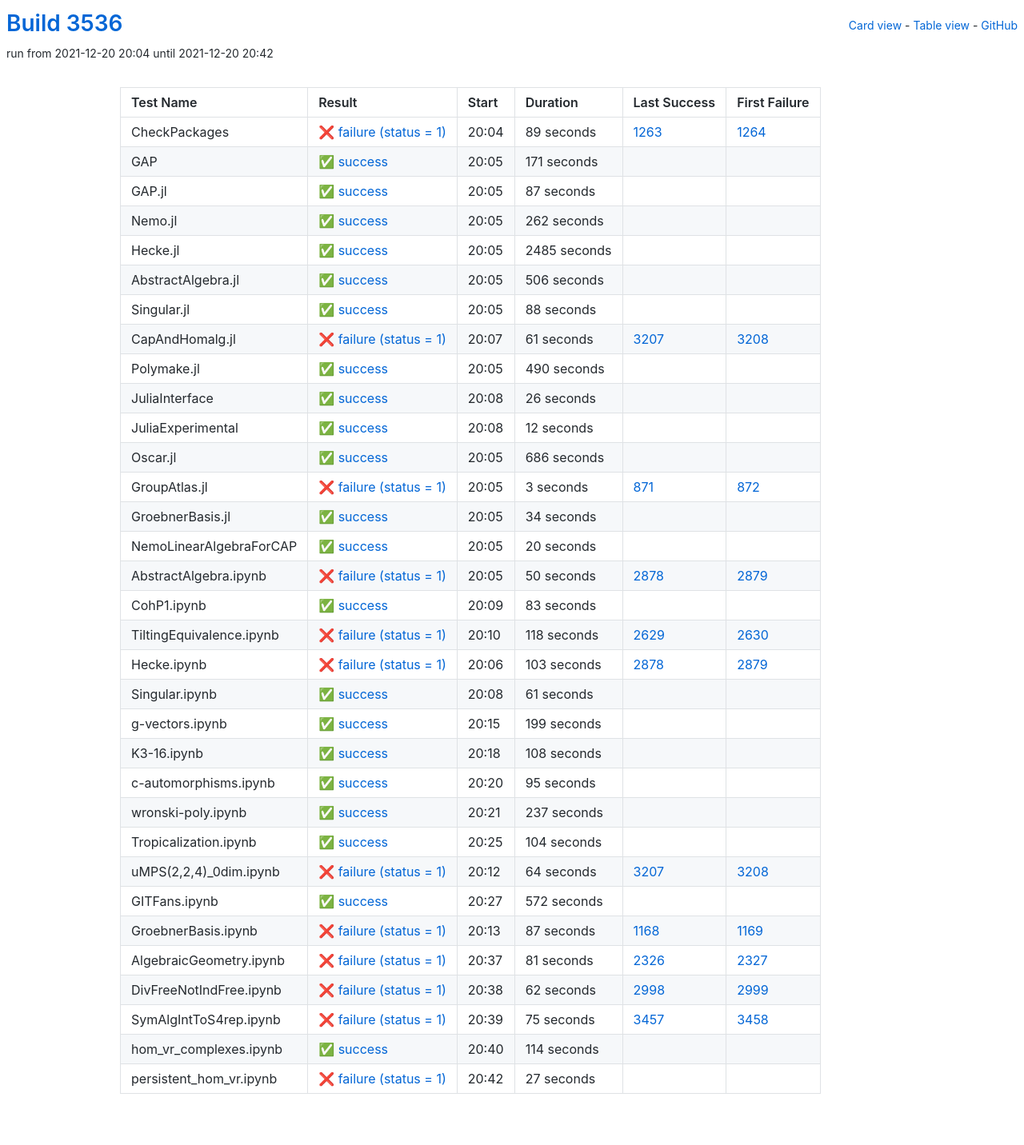
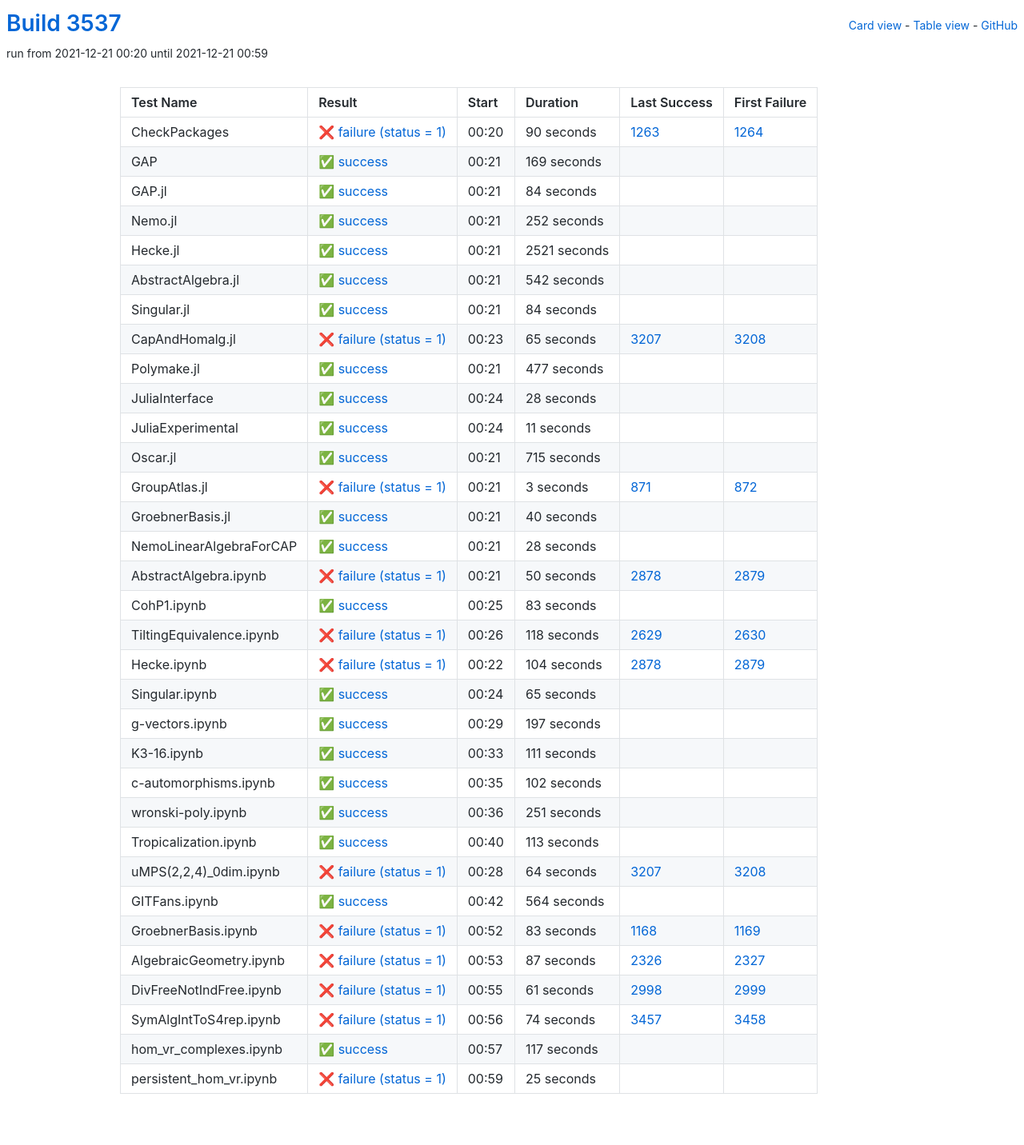
Before and after one commit to oscar-system/oscar-ci-status-stable, a Jekyll site: the page built from table.html, in a window 1280 px wide. Shown: the whole page at 80% size. Built offline with Jekyll 4.4.1, drawn with Linux system fonts in a browser that asks for light colours.

Commit message:
Build #3537

```diff
--- a/_data/ci.yml
+++ b/_data/ci.yml
@@ -1,6 +1,6 @@
 ---
-build: 3536
-build_url: https://oscarci.mathematik.uni-kl.de/job/oscar-stable/3536/
+build: 3537
+build_url: https://oscarci.mathematik.uni-kl.de/job/oscar-stable/3537/
 job: oscar-stable
 organization: oscar-system
 repo: oscar-ci-status-stable
@@ -8,152 +8,152 @@ repourl: https://github.com/oscar-system/oscar-ci-status-stable
 tests:
 - name: CheckPackages
   id: checkpackages
-  log: https://oscarci.mathematik.uni-kl.de/job/oscar-stable/3536/artifact/logs/build-3536/CheckPackages.log
-  start: 2021-12-20 20:04
+  log: https://oscarci.mathematik.uni-kl.de/job/oscar-stable/3537/artifact/logs/build-3537/CheckPackages.log
+  start: 2021-12-21 00:20
   success: false
   exitcode: 1
   status: failure
-  duration: 89
+  duration: 90
   last_success: 1263
   last_success_url: https://oscarci.mathematik.uni-kl.de/job/oscar-stable/1263/
   first_failure: 1264
   first_failure_url: https://oscarci.mathematik.uni-kl.de/job/oscar-stable/1264/
 - name: GAP
   id: gap
-  log: https://oscarci.mathematik.uni-kl.de/job/oscar-stable/3536/artifact/logs/build-3536/GAP.log
-  start: 2021-12-20 20:05
+  log: https://oscarci.mathematik.uni-kl.de/job/oscar-stable/3537/artifact/logs/build-3537/GAP.log
+  start: 2021-12-21 00:21
   success: true
   exitcode: 0
   status: success
-  duration: 171
+  duration: 169
   last_success: false
   last_success_url:
   first_failure: false
   first_failure_url:
 - name: GAP.jl
   id: gap-jl
-  log: https://oscarci.mathematik.uni-kl.de/job/oscar-stable/3536/artifact/logs/build-3536/GAP.jl.log
-  start: 2021-12-20 20:05
+  log: https://oscarci.mathematik.uni-kl.de/job/oscar-stable/3537/artifact/logs/build-3537/GAP.jl.log
+  start: 2021-12-21 00:21
   success: true
   exitcode: 0
   status: success
-  duration: 87
+  duration: 84
   last_success: false
   last_success_url:
   first_failure: false
   first_failure_url:
 - name: Nemo.jl
   id: nemo-jl
-  log: https://oscarci.mathematik.uni-kl.de/job/oscar-stable/3536/artifact/logs/build-3536/Nemo.jl.log
-  start: 2021-12-20 20:05
+  log: https://oscarci.mathematik.uni-kl.de/job/oscar-stable/3537/artifact/logs/build-3537/Nemo.jl.log
+  start: 2021-12-21 00:21
   success: true
   exitcode: 0
   status: success
-  duration: 262
+  duration: 252
   last_success: false
   last_success_url:
   first_failure: false
   first_failure_url:
 - name: Hecke.jl
   id: hecke-jl
-  log: https://oscarci.mathematik.uni-kl.de/job/oscar-stable/3536/artifact/logs/build-3536/Hecke.jl.log
-  start: 2021-12-20 20:05
+  log: https://oscarci.mathematik.uni-kl.de/job/oscar-stable/3537/artifact/logs/build-3537/Hecke.jl.log
+  start: 2021-12-21 00:21
   success: true
   exitcode: 0
   status: success
-  duration: 2485
+  duration: 2521
   last_success: false
   last_success_url:
   first_failure: false
   first_failure_url:
 - name: AbstractAlgebra.jl
   id: abstractalgebra-jl
-  log: https://oscarci.mathematik.uni-kl.de/job/oscar-stable/3536/artifact/logs/build-3536/AbstractAlgebra.jl.log
-  start: 2021-12-20 20:05
+  log: https://oscarci.mathematik.uni-kl.de/job/oscar-stable/3537/artifact/logs/build-3537/AbstractAlgebra.jl.log
+  start: 2021-12-21 00:21
   success: true
   exitcode: 0
   status: success
-  duration: 506
+  duration: 542
   last_success: false
   last_success_url:
   first_failure: false
   first_failure_url:
 - name: Singular.jl
   id: singular-jl
-  log: https://oscarci.mathematik.uni-kl.de/job/oscar-stable/3536/artifact/logs/build-3536/Singular.jl.log
-  start: 2021-12-20 20:05
+  log: https://oscarci.mathematik.uni-kl.de/job/oscar-stable/3537/artifact/logs/build-3537/Singular.jl.log
+  start: 2021-12-21 00:21
   success: true
   exitcode: 0
   status: success
-  duration: 88
+  duration: 84
   last_success: false
   last_success_url:
   first_failure: false
   first_failure_url:
 - name: CapAndHomalg.jl
   id: capandhomalg-jl
-  log: https://oscarci.mathematik.uni-kl.de/job/oscar-stable/3536/artifact/logs/build-3536/CapAndHomalg.jl.log
-  start: 2021-12-20 20:07
+  log: https://oscarci.mathematik.uni-kl.de/job/oscar-stable/3537/artifact/logs/build-3537/CapAndHomalg.jl.log
+  start: 2021-12-21 00:23
   success: false
   exitcode: 1
   status: failure
-  duration: 61
+  duration: 65
   last_success: 3207
   last_success_url: https://oscarci.mathematik.uni-kl.de/job/oscar-stable/3207/
   first_failure: 3208
   first_failure_url: https://oscarci.mathematik.uni-kl.de/job/oscar-stable/3208/
 - name: Polymake.jl
   id: polymake-jl
-  log: https://oscarci.mathematik.uni-kl.de/job/oscar-stable/3536/artifact/logs/build-3536/Polymake.jl.log
-  start: 2021-12-20 20:05
+  log: https://oscarci.mathematik.uni-kl.de/job/oscar-stable/3537/artifact/logs/build-3537/Polymake.jl.log
+  start: 2021-12-21 00:21
   success: true
   exitcode: 0
   status: success
-  duration: 490
+  duration: 477
   last_success: false
   last_success_url:
   first_failure: false
   first_failure_url:
 - name: JuliaInterface
   id: juliainterface
-  log: https://oscarci.mathematik.uni-kl.de/job/oscar-stable/3536/artifact/logs/build-3536/JuliaInterface.log
-  start: 2021-12-20 20:08
+  log: https://oscarci.mathematik.uni-kl.de/job/oscar-stable/3537/artifact/logs/build-3537/JuliaInterface.log
+  start: 2021-12-21 00:24
   success: true
   exitcode: 0
   status: success
-  duration: 26
+  duration: 28
   last_success: false
   last_success_url:
   first_failure: false
   first_failure_url:
 - name: JuliaExperimental
   id: juliaexperimental
-  log: https://oscarci.mathematik.uni-kl.de/job/oscar-stable/3536/artifact/logs/build-3536/JuliaExperimental.log
-  start: 2021-12-20 20:08
+  log: https://oscarci.mathematik.uni-kl.de/job/oscar-stable/3537/artifact/logs/build-3537/JuliaExperimental.log
+  start: 2021-12-21 00:24
   success: true
   exitcode: 0
   status: success
-  duration: 12
+  duration: 11
   last_success: false
   last_success_url:
   first_failure: false
   first_failure_url:
 - name: Oscar.jl
   id: oscar-jl
-  log: https://oscarci.mathematik.uni-kl.de/job/oscar-stable/3536/artifact/logs/build-3536/Oscar.jl.log
-  start: 2021-12-20 20:05
+  log: https://oscarci.mathematik.uni-kl.de/job/oscar-stable/3537/artifact/logs/build-3537/Oscar.jl.log
+  start: 2021-12-21 00:21
   success: true
   exitcode: 0
   status: success
-  duration: 686
+  duration: 715
   last_success: false
   last_success_url:
   first_failure: false
   first_failure_url:
 - name: GroupAtlas.jl
   id: groupatlas-jl
-  log: https://oscarci.mathematik.uni-kl.de/job/oscar-stable/3536/artifact/logs/build-3536/GroupAtlas.jl.log
-  start: 2021-12-20 20:05
+  log: https://oscarci.mathematik.uni-kl.de/job/oscar-stable/3537/artifact/logs/build-3537/GroupAtlas.jl.log
+  start: 2021-12-21 00:21
   success: false
   exitcode: 1
   status: failure
@@ -164,32 +164,32 @@ tests:
   first_failure_url: https://oscarci.mathematik.uni-kl.de/job/oscar-stable/872/
 - name: GroebnerBasis.jl
   id: groebnerbasis-jl
-  log: https://oscarci.mathematik.uni-kl.de/job/oscar-stable/3536/artifact/logs/build-3536/GroebnerBasis.jl.log
-  start: 2021-12-20 20:05
+  log: https://oscarci.mathematik.uni-kl.de/job/oscar-stable/3537/artifact/logs/build-3537/GroebnerBasis.jl.log
+  start: 2021-12-21 00:21
   success: true
   exitcode: 0
   status: success
-  duration: 34
+  duration: 40
   last_success: false
   last_success_url:
   first_failure: false
   first_failure_url:
 - name: NemoLinearAlgebraForCAP
   id: nemolinearalgebraforcap
-  log: https://oscarci.mathematik.uni-kl.de/job/oscar-stable/3536/artifact/logs/build-3536/NemoLinearAlgebraForCAP.log
-  start: 2021-12-20 20:05
+  log: https://oscarci.mathematik.uni-kl.de/job/oscar-stable/3537/artifact/logs/build-3537/NemoLinearAlgebraForCAP.log
+  start: 2021-12-21 00:21
   success: true
   exitcode: 0
   status: success
-  duration: 20
+  duration: 28
   last_success: false
   last_success_url:
   first_failure: false
   first_failure_url:
 - name: AbstractAlgebra.ipynb
   id: abstractalgebra-ipynb
-  log: https://oscarci.mathematik.uni-kl.de/job/oscar-stable/3536/artifact/logs/build-3536/AbstractAlgebra.ipynb.log
-  start: 2021-12-20 20:05
+  log: https://oscarci.mathematik.uni-kl.de/job/oscar-stable/3537/artifact/logs/build-3537/AbstractAlgebra.ipynb.log
+  start: 2021-12-21 00:21
   success: false
   exitcode: 1
   status: failure
@@ -200,8 +200,8 @@ tests:
   first_failure_url: https://oscarci.mathematik.uni-kl.de/job/oscar-stable/2879/
 - name: CohP1.ipynb
   id: cohp1-ipynb
-  log: https://oscarci.mathematik.uni-kl.de/job/oscar-stable/3536/artifact/logs/build-3536/CohP1.ipynb.log
-  start: 2021-12-20 20:09
+  log: https://oscarci.mathematik.uni-kl.de/job/oscar-stable/3537/artifact/logs/build-3537/CohP1.ipynb.log
+  start: 2021-12-21 00:25
   success: true
   exitcode: 0
   status: success
@@ -212,8 +212,8 @@ tests:
   first_failure_url:
 - name: TiltingEquivalence.ipynb
   id: tiltingequivalence-ipynb
-  log: https://oscarci.mathematik.uni-kl.de/job/oscar-stable/3536/artifact/logs/build-3536/TiltingEquivalence.ipynb.log
-  start: 2021-12-20 20:10
+  log: https://oscarci.mathematik.uni-kl.de/job/oscar-stable/3537/artifact/logs/build-3537/TiltingEquivalence.ipynb.log
+  start: 2021-12-21 00:26
   success: false
   exitcode: 1
   status: failure
@@ -224,92 +224,92 @@ tests:
   first_failure_url: https://oscarci.mathematik.uni-kl.de/job/oscar-stable/2630/
 - name: Hecke.ipynb
   id: hecke-ipynb
-  log: https://oscarci.mathematik.uni-kl.de/job/oscar-stable/3536/artifact/logs/build-3536/Hecke.ipynb.log
-  start: 2021-12-20 20:06
+  log: https://oscarci.mathematik.uni-kl.de/job/oscar-stable/3537/artifact/logs/build-3537/Hecke.ipynb.log
+  start: 2021-12-21 00:22
   success: false
   exitcode: 1
   status: failure
-  duration: 103
+  duration: 104
   last_success: 2878
   last_success_url: https://oscarci.mathematik.uni-kl.de/job/oscar-stable/2878/
   first_failure: 2879
   first_failure_url: https://oscarci.mathematik.uni-kl.de/job/oscar-stable/2879/
 - name: Singular.ipynb
   id: singular-ipynb
-  log: https://oscarci.mathematik.uni-kl.de/job/oscar-stable/3536/artifact/logs/build-3536/Singular.ipynb.log
-  start: 2021-12-20 20:08
+  log: https://oscarci.mathematik.uni-kl.de/job/oscar-stable/3537/artifact/logs/build-3537/Singular.ipynb.log
+  start: 2021-12-21 00:24
   success: true
   exitcode: 0
   status: success
-  duration: 61
+  duration: 65
   last_success: false
   last_success_url:
   first_failure: false
   first_failure_url:
 - name: g-vectors.ipynb
   id: g-vectors-ipynb
-  log: https://oscarci.mathematik.uni-kl.de/job/oscar-stable/3536/artifact/logs/build-3536/g-vectors.ipynb.log
-  start: 2021-12-20 20:15
+  log: https://oscarci.mathematik.uni-kl.de/job/oscar-stable/3537/artifact/logs/build-3537/g-vectors.ipynb.log
+  start: 2021-12-21 00:29
   success: true
   exitcode: 0
   status: success
-  duration: 199
+  duration: 197
   last_success: false
   last_success_url:
   first_failure: false
   first_failure_url:
 - name: K3-16.ipynb
   id: k3-16-ipynb
-  log: https://oscarci.mathematik.uni-kl.de/job/oscar-stable/3536/artifact/logs/build-3536/K3-16.ipynb.log
-  start: 2021-12-20 20:18
+  log: https://oscarci.mathematik.uni-kl.de/job/oscar-stable/3537/artifact/logs/build-3537/K3-16.ipynb.log
+  start: 2021-12-21 00:33
   success: true
   exitcode: 0
   status: success
-  duration: 108
+  duration: 111
   last_success: false
   last_success_url:
   first_failure: false
   first_failure_url:
 - name: c-automorphisms.ipynb
   id: c-automorphisms-ipynb
-  log: https://oscarci.mathematik.uni-kl.de/job/oscar-stable/3536/artifact/logs/build-3536/c-automorphisms.ipynb.log
-  start: 2021-12-20 20:20
+  log: https://oscarci.mathematik.uni-kl.de/job/oscar-stable/3537/artifact/logs/build-3537/c-automorphisms.ipynb.log
+  start: 2021-12-21 00:35
   success: true
   exitcode: 0
   status: success
-  duration: 95
+  duration: 102
   last_success: false
   last_success_url:
   first_failure: false
   first_failure_url:
 - name: wronski-poly.ipynb
   id: wronski-poly-ipynb
-  log: https://oscarci.mathematik.uni-kl.de/job/oscar-stable/3536/artifact/logs/build-3536/wronski-poly.ipynb.log
-  start: 2021-12-20 20:21
+  log: https://oscarci.mathematik.uni-kl.de/job/oscar-stable/3537/artifact/logs/build-3537/wronski-poly.ipynb.log
+  start: 2021-12-21 00:36
   success: true
   exitcode: 0
   status: success
-  duration: 237
+  duration: 251
   last_success: false
   last_success_url:
   first_failure: false
   first_failure_url:
 - name: Tropicalization.ipynb
   id: tropicalization-ipynb
-  log: https://oscarci.mathematik.uni-kl.de/job/oscar-stable/3536/artifact/logs/build-3536/Tropicalization.ipynb.log
-  start: 2021-12-20 20:25
+  log: https://oscarci.mathematik.uni-kl.de/job/oscar-stable/3537/artifact/logs/build-3537/Tropicalization.ipynb.log
+  start: 2021-12-21 00:40
   success: true
   exitcode: 0
   status: success
-  duration: 104
+  duration: 113
   last_success: false
   last_success_url:
   first_failure: false
   first_failure_url:
 - name: uMPS(2,2,4)_0dim.ipynb
   id: umps-2-2-4-0dim-ipynb
-  log: https://oscarci.mathematik.uni-kl.de/job/oscar-stable/3536/artifact/logs/build-3536/uMPS-2-2-4-_0dim.ipynb.log
-  start: 2021-12-20 20:12
+  log: https://oscarci.mathematik.uni-kl.de/job/oscar-stable/3537/artifact/logs/build-3537/uMPS-2-2-4-_0dim.ipynb.log
+  start: 2021-12-21 00:28
   success: false
   exitcode: 1
   status: failure
@@ -320,84 +320,84 @@ tests:
   first_failure_url: https://oscarci.mathematik.uni-kl.de/job/oscar-stable/3208/
 - name: GITFans.ipynb
   id: gitfans-ipynb
-  log: https://oscarci.mathematik.uni-kl.de/job/oscar-stable/3536/artifact/logs/build-3536/GITFans.ipynb.log
-  start: 2021-12-20 20:27
+  log: https://oscarci.mathematik.uni-kl.de/job/oscar-stable/3537/artifact/logs/build-3537/GITFans.ipynb.log
+  start: 2021-12-21 00:42
   success: true
   exitcode: 0
   status: success
-  duration: 572
+  duration: 564
   last_success: false
   last_success_url:
   first_failure: false
   first_failure_url:
 - name: GroebnerBasis.ipynb
   id: groebnerbasis-ipynb
-  log: https://oscarci.mathematik.uni-kl.de/job/oscar-stable/3536/artifact/logs/build-3536/GroebnerBasis.ipynb.log
-  start: 2021-12-20 20:13
+  log: https://oscarci.mathematik.uni-kl.de/job/oscar-stable/3537/artifact/logs/build-3537/GroebnerBasis.ipynb.log
+  start: 2021-12-21 00:52
   success: false
   exitcode: 1
   status: failure
-  duration: 87
+  duration: 83
   last_success: 1168
   last_success_url: https://oscarci.mathematik.uni-kl.de/job/oscar-stable/1168/
   first_failure: 1169
   first_failure_url: https://oscarci.mathematik.uni-kl.de/job/oscar-stable/1169/
 - name: AlgebraicGeometry.ipynb
   id: algebraicgeometry-ipynb
-  log: https://oscarci.mathematik.uni-kl.de/job/oscar-stable/3536/artifact/logs/build-3536/AlgebraicGeometry.ipynb.log
-  start: 2021-12-20 20:37
+  log: https://oscarci.mathematik.uni-kl.de/job/oscar-stable/3537/artifact/logs/build-3537/AlgebraicGeometry.ipynb.log
+  start: 2021-12-21 00:53
   success: false
   exitcode: 1
   status: failure
-  duration: 81
+  duration: 87
   last_success: 2326
   last_success_url: https://oscarci.mathematik.uni-kl.de/job/oscar-stable/2326/
   first_failure: 2327
   first_failure_url: https://oscarci.mathematik.uni-kl.de/job/oscar-stable/2327/
 - name: DivFreeNotIndFree.ipynb
   id: divfreenotindfree-ipynb
-  log: https://oscarci.mathematik.uni-kl.de/job/oscar-stable/3536/artifact/logs/build-3536/DivFreeNotIndFree.ipynb.log
-  start: 2021-12-20 20:38
+  log: https://oscarci.mathematik.uni-kl.de/job/oscar-stable/3537/artifact/logs/build-3537/DivFreeNotIndFree.ipynb.log
+  start: 2021-12-21 00:55
   success: false
   exitcode: 1
   status: failure
-  duration: 62
+  duration: 61
   last_success: 2998
   last_success_url: https://oscarci.mathematik.uni-kl.de/job/oscar-stable/2998/
   first_failure: 2999
   first_failure_url: https://oscarci.mathematik.uni-kl.de/job/oscar-stable/2999/
 - name: SymAlgIntToS4rep.ipynb
   id: symalginttos4rep-ipynb
-  log: https://oscarci.mathematik.uni-kl.de/job/oscar-stable/3536/artifact/logs/build-3536/SymAlgIntToS4rep.ipynb.log
-  start: 2021-12-20 20:39
+  log: https://oscarci.mathematik.uni-kl.de/job/oscar-stable/3537/artifact/logs/build-3537/SymAlgIntToS4rep.ipynb.log
+  start: 2021-12-21 00:56
   success: false
   exitcode: 1
   status: failure
-  duration: 75
+  duration: 74
   last_success: 3457
   last_success_url: https://oscarci.mathematik.uni-kl.de/job/oscar-stable/3457/
   first_failure: 3458
   first_failure_url: https://oscarci.mathematik.uni-kl.de/job/oscar-stable/3458/
 - name: hom_vr_complexes.ipynb
   id: hom-vr-complexes-ipynb
-  log: https://oscarci.mathematik.uni-kl.de/job/oscar-stable/3536/artifact/logs/build-3536/hom_vr_complexes.ipynb.log
-  start: 2021-12-20 20:40
+  log: https://oscarci.mathematik.uni-kl.de/job/oscar-stable/3537/artifact/logs/build-3537/hom_vr_complexes.ipynb.log
+  start: 2021-12-21 00:57
   success: true
   exitcode: 0
   status: success
-  duration: 114
+  duration: 117
   last_success: false
   last_success_url:
   first_failure: false
   first_failure_url:
 - name: persistent_hom_vr.ipynb
   id: persistent-hom-vr-ipynb
-  log: https://oscarci.mathematik.uni-kl.de/job/oscar-stable/3536/artifact/logs/build-3536/persistent_hom_vr.ipynb.log
-  start: 2021-12-20 20:42
+  log: https://oscarci.mathematik.uni-kl.de/job/oscar-stable/3537/artifact/logs/build-3537/persistent_hom_vr.ipynb.log
+  start: 2021-12-21 00:59
   success: false
   exitcode: 1
   status: failure
-  duration: 27
+  duration: 25
   last_success: false
   last_success_url:
   first_failure: false
```
Also changed, not shown: README.md.
